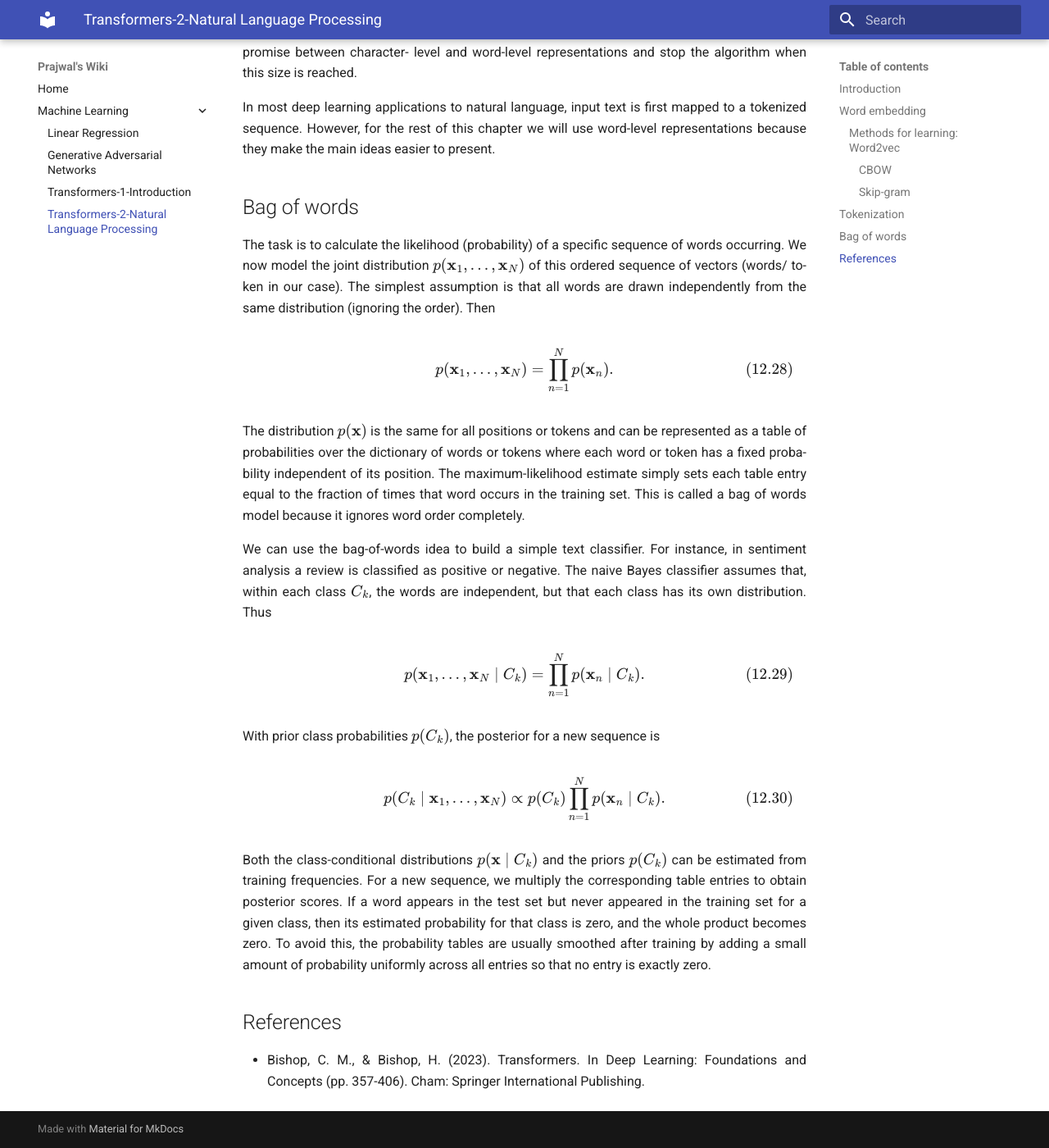
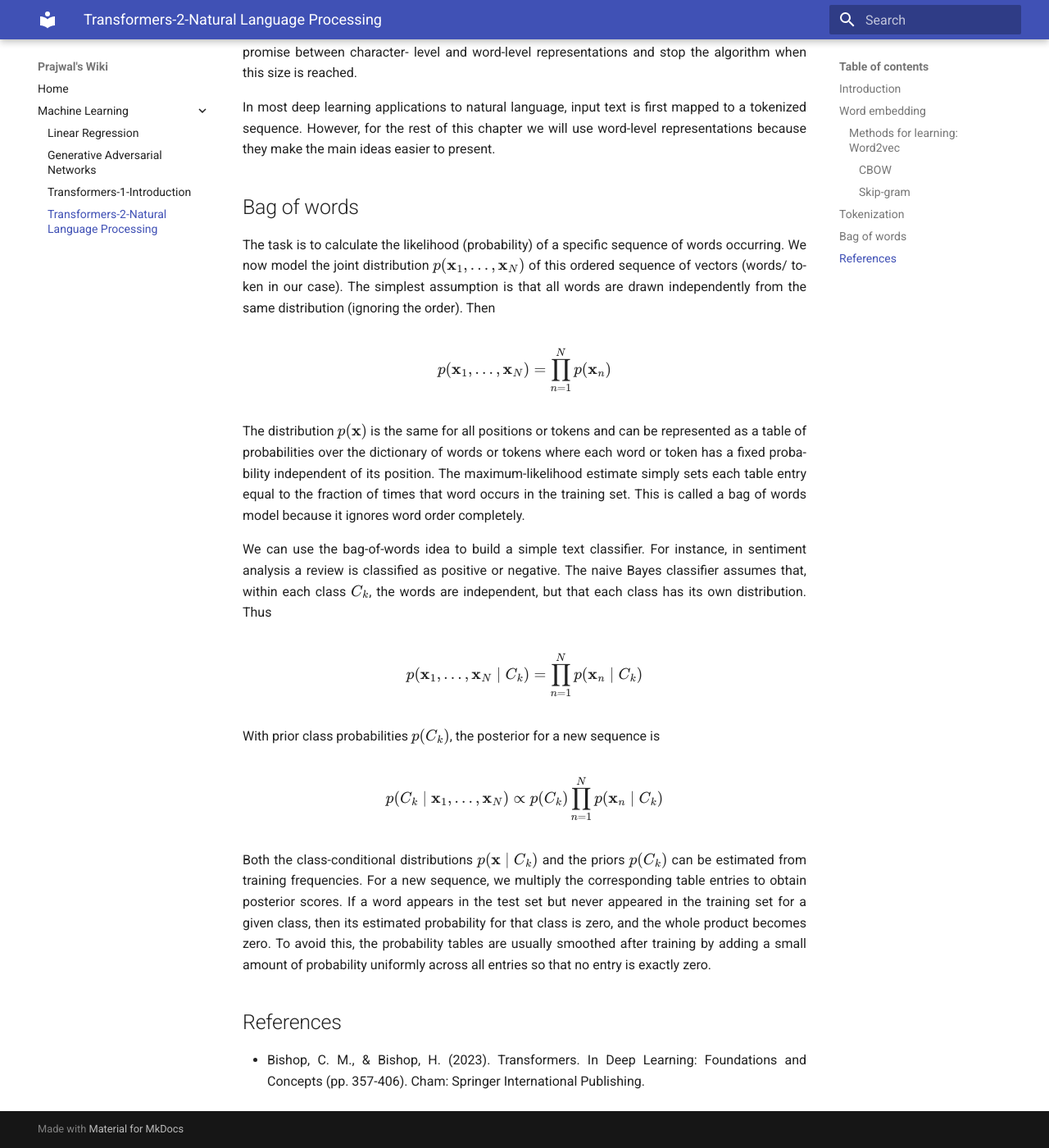
Before and after one commit to pj1911/my-wiki, an MkDocs documentation site: the page built from docs/Transformers-2-NLP.md, in a window 1280 px wide and 1400 px high, scrolled down 7849 px. Shown: the whole window at 82% size. Built offline with MkDocs 1.6.1 and Material for MkDocs 9.7.7, drawn with Linux system fonts in a browser that asks for light colours.

Commit message:
Update Transformers-2-NLP.md

```diff
--- a/docs/Transformers-2-NLP.md
+++ b/docs/Transformers-2-NLP.md
@@ -383,8 +383,7 @@ distribution (ignoring the order). Then
 
 $$
 p(\mathbf{x}_1,\ldots,\mathbf{x}_N)
-= \prod_{n=1}^N p(\mathbf{x}_n).
-\tag{12.28}
+= \prod_{n=1}^N p(\mathbf{x}_n)
 $$
 
 The distribution \(p(\mathbf{x})\) is the same for all positions or tokens and can be
@@ -400,16 +399,14 @@ words are independent, but that each class has its own distribution. Thus
 
 $$
 p(\mathbf{x}_1,\ldots,\mathbf{x}_N \mid C_k)
-= \prod_{n=1}^N p(\mathbf{x}_n \mid C_k).
-\tag{12.29}
+= \prod_{n=1}^N p(\mathbf{x}_n \mid C_k)
 $$
 
 With prior class probabilities \(p(C_k)\), the posterior for a new sequence is
 
 $$
 p(C_k \mid \mathbf{x}_1,\ldots,\mathbf{x}_N)
-\propto p(C_k) \prod_{n=1}^N p(\mathbf{x}_n \mid C_k).
-\tag{12.30}
+\propto p(C_k) \prod_{n=1}^N p(\mathbf{x}_n \mid C_k)
 $$
 
 Both the class-conditional distributions \(p(\mathbf{x}\mid C_k)\) and the priors
```
